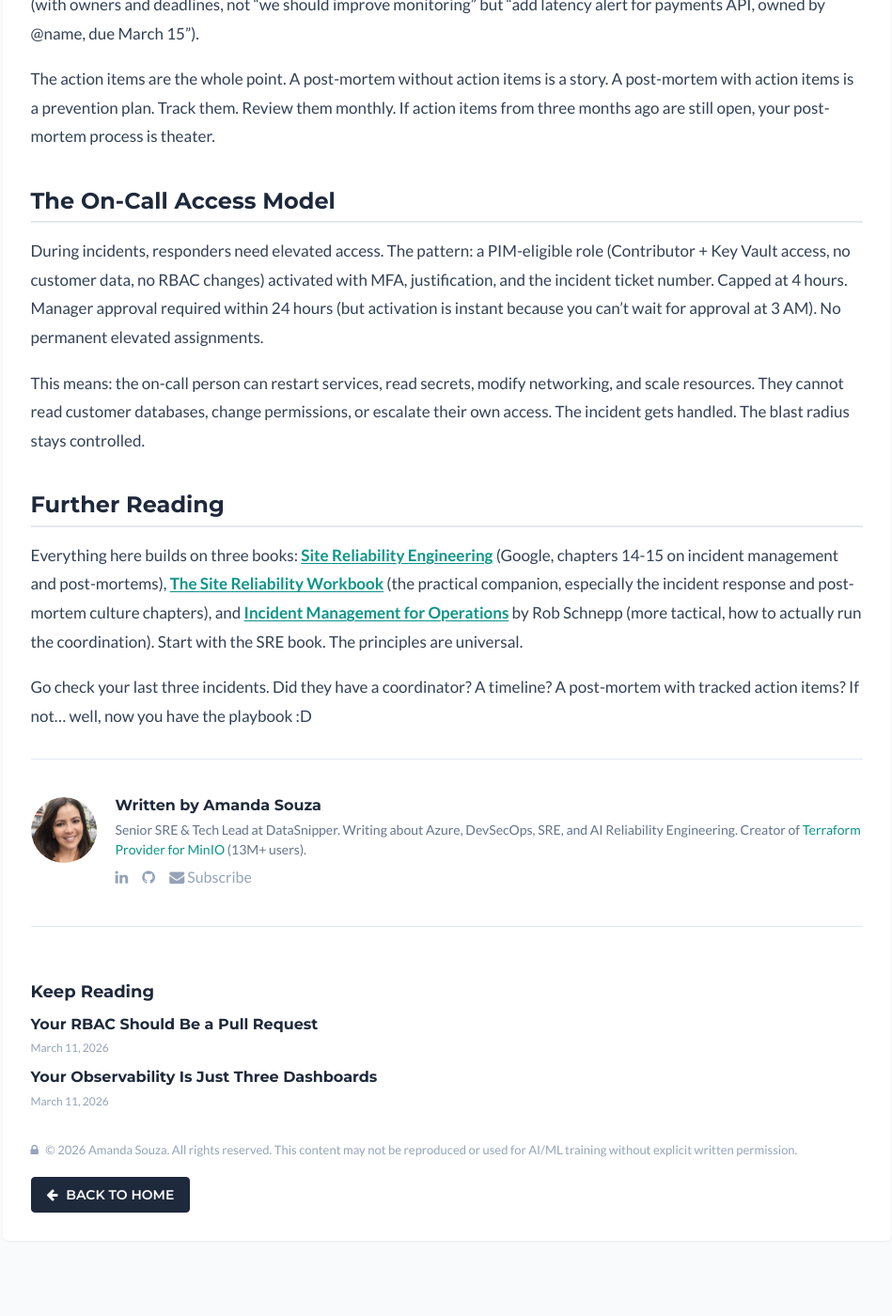
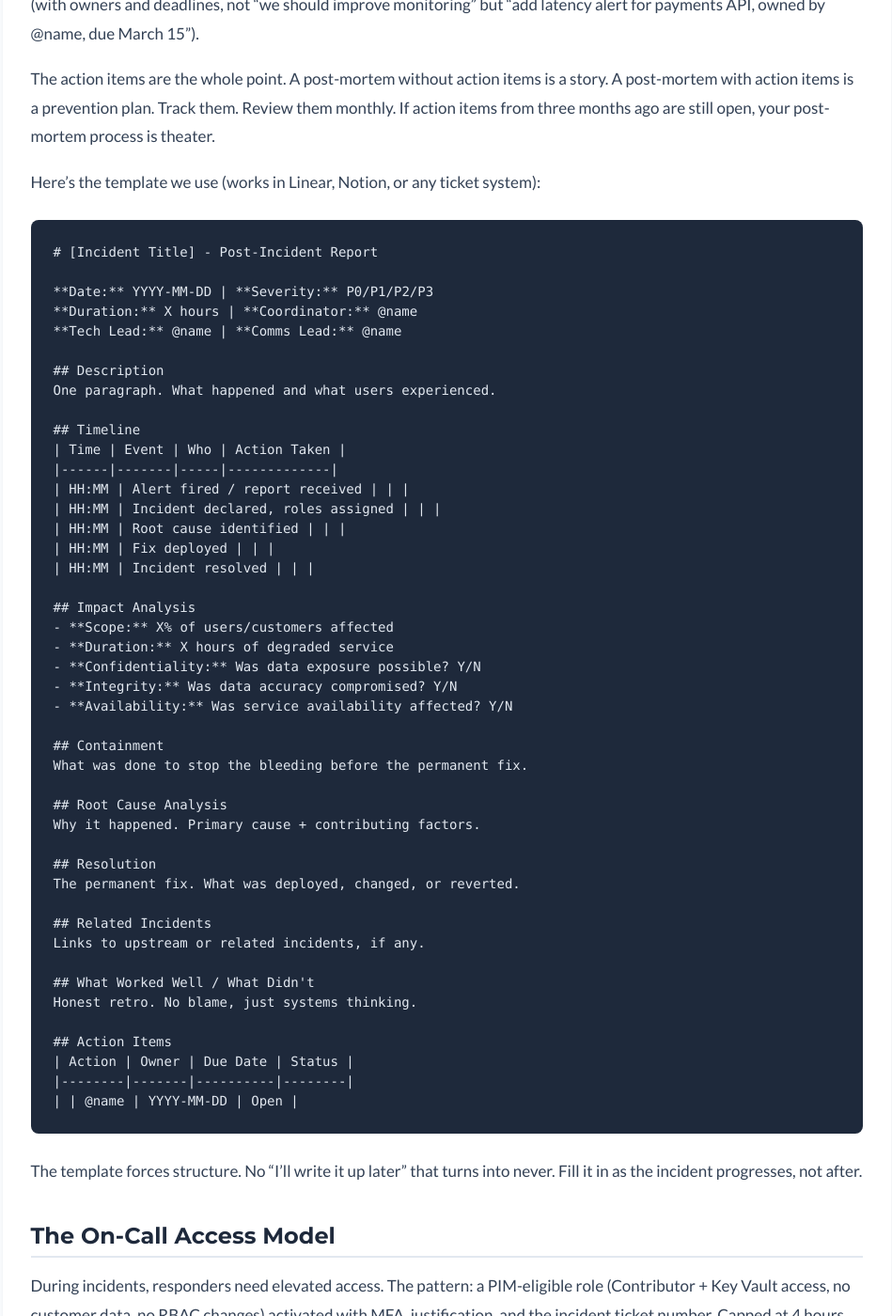
Before and after one commit to aminueza/aminueza.github.io, a Jekyll site: the page built from _posts/2026-03-11-your-incident-process-is-a-slack-message-and-a-prayer.md, in a window 1280 px wide and 1400 px high, scrolled down 3846 px. Shown: the whole window at 94% size, without its empty margins (165-1114 px from the left). Built offline with Jekyll 4.4.1, drawn with Linux system fonts in a browser that asks for light colours; nearby versions of some CDN libraries; a style sheet for code colours, icons or effects is not loaded.

Commit message:
Add post-incident report template to incident management post
Includes markdown template with: description, timeline table,
impact analysis (CIA triad), containment, root cause, resolution,
related incidents, retro, and action items table with owners.

Co-Authored-By: Claude Opus 4.6 (1M context) <noreply@anthropic.com>

````diff
--- a/_posts/2026-03-11-your-incident-process-is-a-slack-message-and-a-prayer.md
+++ b/_posts/2026-03-11-your-incident-process-is-a-slack-message-and-a-prayer.md
@@ -74,6 +74,57 @@ The structure: **timeline** (what happened, when, who did what), **root cause**
 
 The action items are the whole point. A post-mortem without action items is a story. A post-mortem with action items is a prevention plan. Track them. Review them monthly. If action items from three months ago are still open, your post-mortem process is theater.
 
+Here's the template we use (works in Linear, Notion, or any ticket system):
+
+```markdown
+# [Incident Title] - Post-Incident Report
+
+**Date:** YYYY-MM-DD | **Severity:** P0/P1/P2/P3
+**Duration:** X hours | **Coordinator:** @name
+**Tech Lead:** @name | **Comms Lead:** @name
+
+## Description
+One paragraph. What happened and what users experienced.
+
+## Timeline
+| Time | Event | Who | Action Taken |
+|------|-------|-----|-------------|
+| HH:MM | Alert fired / report received | | |
+| HH:MM | Incident declared, roles assigned | | |
+| HH:MM | Root cause identified | | |
+| HH:MM | Fix deployed | | |
+| HH:MM | Incident resolved | | |
+
+## Impact Analysis
+- **Scope:** X% of users/customers affected
+- **Duration:** X hours of degraded service
+- **Confidentiality:** Was data exposure possible? Y/N
+- **Integrity:** Was data accuracy compromised? Y/N
+- **Availability:** Was service availability affected? Y/N
+
+## Containment
+What was done to stop the bleeding before the permanent fix.
+
+## Root Cause Analysis
+Why it happened. Primary cause + contributing factors.
+
+## Resolution
+The permanent fix. What was deployed, changed, or reverted.
+
+## Related Incidents
+Links to upstream or related incidents, if any.
+
+## What Worked Well / What Didn't
+Honest retro. No blame, just systems thinking.
+
+## Action Items
+| Action | Owner | Due Date | Status |
+|--------|-------|----------|--------|
+| | @name | YYYY-MM-DD | Open |
+```
+
+The template forces structure. No "I'll write it up later" that turns into never. Fill it in as the incident progresses, not after.
+
 ## The On-Call Access Model
 
 During incidents, responders need elevated access. The pattern: a PIM-eligible role (Contributor + Key Vault access, no customer data, no RBAC changes) activated with MFA, justification, and the incident ticket number. Capped at 4 hours. Manager approval required within 24 hours (but activation is instant because you can't wait for approval at 3 AM). No permanent elevated assignments.
````
